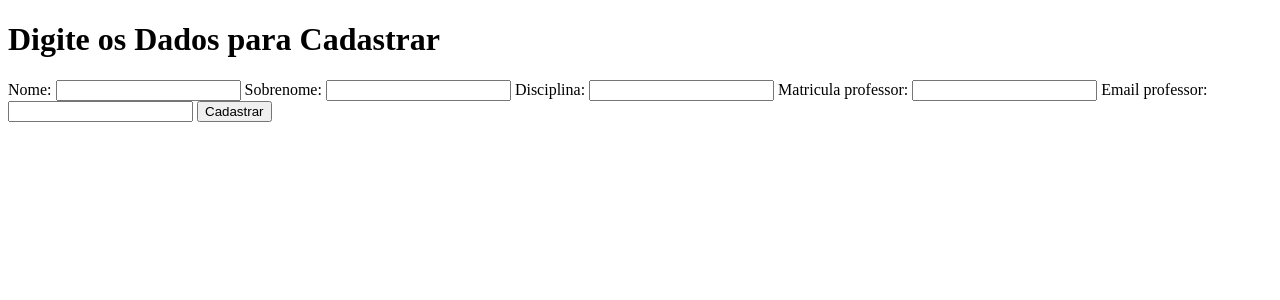
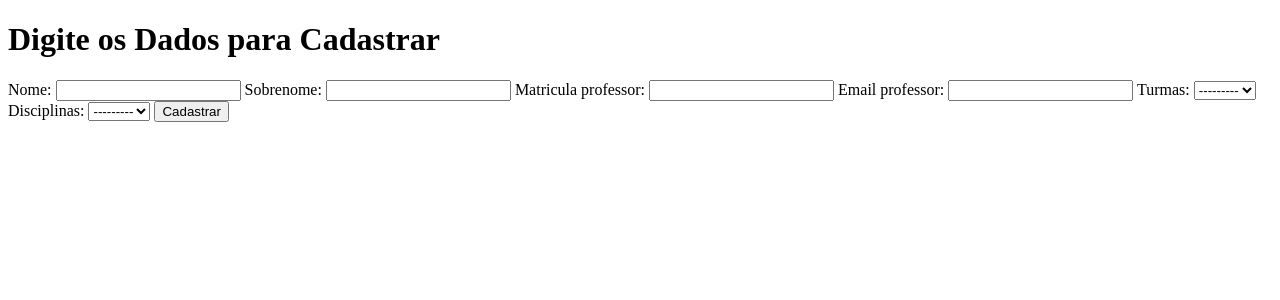
Before and after one commit to rogpessoa/Caderneta_Eletronica, a Django app: page /professores/novo in a window 1280 px wide. Shown: the top 300 px of the page. Run offline with Django 4.2, Linux system fonts and the light colour scheme; data that the repository does not hold is empty.

Commit message:
Modficando models e  views

```diff
--- a/caderneta/forms.py
+++ b/caderneta/forms.py
@@ -1,18 +1,12 @@
 from django import forms
 
-from caderneta.models import Professores, Alunos, Notas, Turmas
+from caderneta.models import Professores, Alunos, Notas, Turmas, Disciplinas
 
 
 class ProfessoresForm(forms.ModelForm):
     class Meta:
         model = Professores
-        fields = [
-            'nome',
-            'sobrenome',
-            'disciplina',
-            'matricula_professor',
-            'email_professor'
-        ]
+        fields = '__all__'
 
 
 class AlunosForm(forms.ModelForm):
@@ -24,14 +18,20 @@ class AlunosForm(forms.ModelForm):
 
         }
 
-
 class NotasForm(forms.ModelForm):
     class Meta:
         model = Notas
         fields = '__all__'
 
 
+
 class TurmasForm(forms.ModelForm):
     class Meta:
         model = Turmas
         fields = '__all__'
+
+
+class DisciplinasForm(forms.ModelForm):
+    class Meta:
+        model = Disciplinas
+        fields = '__all__'
--- a/caderneta/models.py
+++ b/caderneta/models.py
@@ -7,12 +7,13 @@ from django.db import models
 class Professores(models.Model):
     nome = models.CharField(max_length=40, null=False, blank=False)
     sobrenome = models.CharField(max_length=60, null=False, blank=False)
-    disciplina = models.CharField(max_length=30, null=False, blank=False)
     matricula_professor = models.IntegerField(primary_key=True, null=False, blank=False)
     email_professor = models.EmailField(null=False, blank=False, max_length=50)
+    turmas = models.ForeignKey('turmas', on_delete=models.CASCADE)
+    disciplinas = models.ForeignKey('disciplinas', on_delete=models.CASCADE)
 
     def __str__(self):
-        return f'Professor: {self.nome} {self.sobrenome} - Disciplina: {self.disciplina}'
+        return f'Professor: {self.nome} {self.sobrenome}'
 
     class Meta:
         db_table = 'db_professores'
@@ -28,7 +29,7 @@ class Alunos(models.Model):
         db_table = 'db_alunos'
 
     def __str__(self):
-        return f'Aluno: {self.nome} {self.sobrenome} - Matricula: {self.matricula_aluno}'
+        return f'Aluno: {self.nome} {self.sobrenome} -Matricula: {self.matricula_aluno} - {self.turmas}'
 
 
 class Notas(models.Model):
@@ -54,3 +55,10 @@ class Turmas(models.Model):
 
     def __str__(self):
         return f'Turma: {self.turma}'
+
+
+class Disciplinas(models.Model):
+    disciplina = models.CharField(max_length=25, null=False, blank=False)
+
+    def __str__(self):
+        return f'Disciplina: {self.disciplina}'
--- a/caderneta/templates/caderneta/alunos/lista.html
+++ b/caderneta/templates/caderneta/alunos/lista.html
@@ -5,10 +5,10 @@
     <title>Relação de Alunos</title>
 </head>
     <h1>Lista de Alunos - Caderneta Virtual</h1>
+
     <table>
       <thead>
         <tr>
-
           <th>Nome</th>
           <th>Sobrenome</th>
           <th>Matricula Aluno</th>
--- a/caderneta/templates/caderneta/notas/lista.html
+++ b/caderneta/templates/caderneta/notas/lista.html
@@ -9,7 +9,7 @@
     <table>
         <thead>
             <tr>
-                <th>ID</th>
+
                 <th>NOTA</th>
                 <th>NOME ALUNO</th>
                 <th>PROFESSOR</th>
@@ -23,7 +23,7 @@
         <tbody>
             {% for nota in notas %}
                 <tr>
-                    <td>{{nota.id}}</td>
+
                     <td>{{nota.nota}}</td>
                     <td>{{nota.alunos.nome}} {{nota.alunos.sobrenome}}</td>
                     <td>{{nota.professores.nome}} {{nota.professores.sobrenome}}</td>
--- a/caderneta/templates/caderneta/professores/lista.html
+++ b/caderneta/templates/caderneta/professores/lista.html
@@ -22,7 +22,7 @@
                 <tr>
                     <td>{{professor.nome}}</td>
                     <td>{{professor.sobrenome}}</td>
-                    <td>{{professor.disciplina}}</td>
+                    <td>{{professor.turmas.disciplina}}</td>
                     <td>{{professor.matricula_professor}}</td>
                     <td>
                         <a href="{% url 'caderneta:atualiza_professor' pk=professor.matricula_professor%}">Atualizar</a>
--- a/caderneta/urls.py
+++ b/caderneta/urls.py
@@ -2,7 +2,8 @@ from django.urls import path
 
 from caderneta.views import cadastra_professor, atualiza_professor, detalhe_professor, lista_professor, \
     exclui_professor, HomeView, AlunosCreateView, AlunosListView, AlunosUpdateView, AlunosDeleteView, NotasCreateview, \
-    NotasUpdateView, TurmaCreateview, NotasListView, NotasDeleteview, TurmaListView
+    NotasUpdateView, TurmaCreateview, NotasListView, NotasDeleteview, TurmaListView, TurmaDeleteView, \
+    DisciplinasCreateView
 
 app_name = 'caderneta'
 urlpatterns = [
@@ -30,6 +31,8 @@ urlpatterns = [
     # Turmas
     path('turmas/novo', TurmaCreateview.as_view(), name='cria_turma'),
     path('turmas/lista', TurmaListView.as_view(), name='lista_turma'),
+    path('turmas/deleta/<pk>', TurmaDeleteView.as_view(), name='deleta_turma'),
+    path('turmas/disciplina', DisciplinasCreateView.as_view(), name='cria_disciplina'),
 
 
 
--- a/caderneta/views.py
+++ b/caderneta/views.py
@@ -1,10 +1,12 @@
+from django.utils import timezone
+
 from django.http import HttpRequest, HttpResponseRedirect, Http404
 from django.shortcuts import render
 from django.urls import reverse_lazy
 from django.views.generic import TemplateView, CreateView, ListView, UpdateView, DeleteView
 
-from caderneta.forms import ProfessoresForm, AlunosForm, NotasForm, TurmasForm
-from caderneta.models import Professores, Alunos, Notas, Turmas
+from caderneta.forms import ProfessoresForm, AlunosForm, NotasForm, TurmasForm, DisciplinasForm
+from caderneta.models import Professores, Alunos, Notas, Turmas, Disciplinas
 
 
 class HomeView(TemplateView):
@@ -30,8 +32,8 @@ def cadastra_professor(requisicao: HttpRequest):
 
 def atualiza_professor(requisicao: HttpRequest, pk: int):
     if requisicao.method == 'GET':
-        professor = Professores.objects.get(pk=pk)#Pega os dados contidos na pk e passa para variavel professor
-        form = ProfessoresForm(instance=professor)#Pega os dados de professor e atualiza dentro do formulario
+        professor = Professores.objects.get(pk=pk)  # Pega os dados contidos na pk e passa para variavel professor
+        form = ProfessoresForm(instance=professor)  # Pega os dados de professor e atualiza dentro do formulario
         return render(
             requisicao,
             template_name='caderneta/professores/atualiza.html',
@@ -40,7 +42,7 @@ def atualiza_professor(requisicao: HttpRequest, pk: int):
 
     elif requisicao.method == 'POST':
         professor = Professores.objects.get(pk=pk)
-        form = ProfessoresForm(requisicao.POST, instance=professor)#Vai pegar os dados da get e atualizar
+        form = ProfessoresForm(requisicao.POST, instance=professor)  # Vai pegar os dados da get e atualizar
         if form.is_valid():
             form.save()
             return HttpResponseRedirect(redirect_to=f'/')
@@ -133,6 +135,7 @@ class NotasDeleteview(DeleteView):
     model = Notas
     template_name = 'caderneta/notas/deleta.html'
     context_object_name = 'nota'
+    success_url = reverse_lazy('caderneta:home')
 
 
 class NotasUpdateView(UpdateView):
@@ -148,6 +151,7 @@ class NotasListView(ListView):
     context_object_name = 'notas'
     success_url = reverse_lazy('caderneta:lista_notas')
 
+
 class TurmaCreateview(CreateView):
     model = Turmas
     template_name = 'caderneta/turmas/novo.html'
@@ -159,3 +163,17 @@ class TurmaListView(ListView):
     model = Turmas
     template_name = 'caderneta/turmas/lista.html'
     context_object_name = 'turmas'
+
+
+class TurmaDeleteView(DeleteView):
+    model = Turmas
+    template_name = 'caderneta/turmas/deleta.html'
+    context_object_name = 'turma'
+    success_url = reverse_lazy('caderneta:lista_turma')
+
+
+class DisciplinasCreateView(CreateView):
+    model = Disciplinas
+    template_name = 'caderneta/turmas/nova_disciplina.html'
+    form_class = DisciplinasForm
+    success_url = reverse_lazy('caderneta:lista_professor')
--- a/core/settings.py
+++ b/core/settings.py
@@ -109,9 +109,9 @@ AUTH_PASSWORD_VALIDATORS = [
 # Internationalization
 # https://docs.djangoproject.com/en/4.1/topics/i18n/
 
-LANGUAGE_CODE = 'en-us'
+LANGUAGE_CODE = 'pt-BR'
 
-TIME_ZONE = 'UTC'
+TIME_ZONE = 'America/Sao_Paulo'
 
 USE_I18N = True
 
```
Also changed, not shown: caderneta/templates/caderneta/turmas/deleta.html (added, +20 -0 lines), caderneta/templates/caderneta/turmas/nova_disciplina.html (added, +19 -0 lines), caderneta/migrations/0008_remove_professores_disciplina_turmas_disciplina.py (added), caderneta/migrations/0009_professores_turmas.py (added), caderneta/migrations/0010_disciplinas_remove_turmas_disciplina.py (added), caderneta/migrations/0011_professores_disciplinas.py (added).
